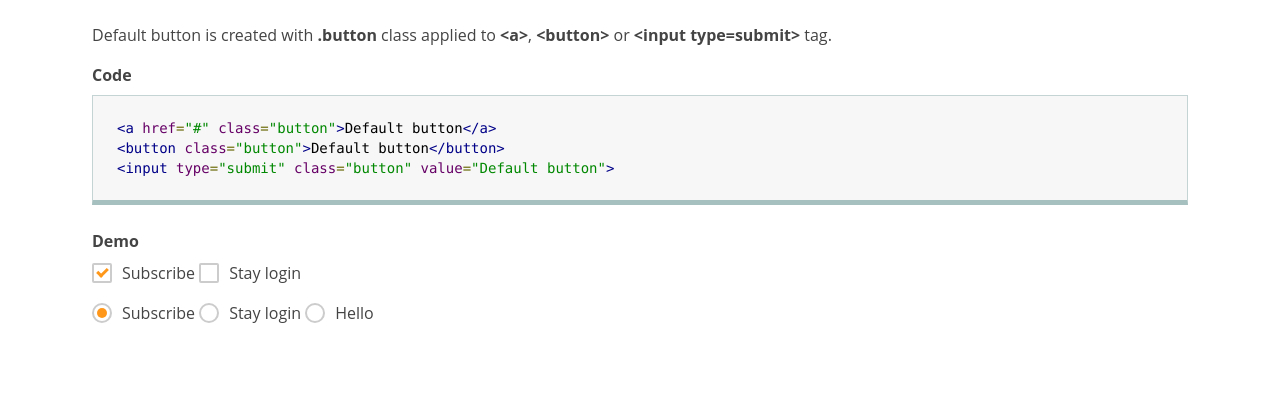
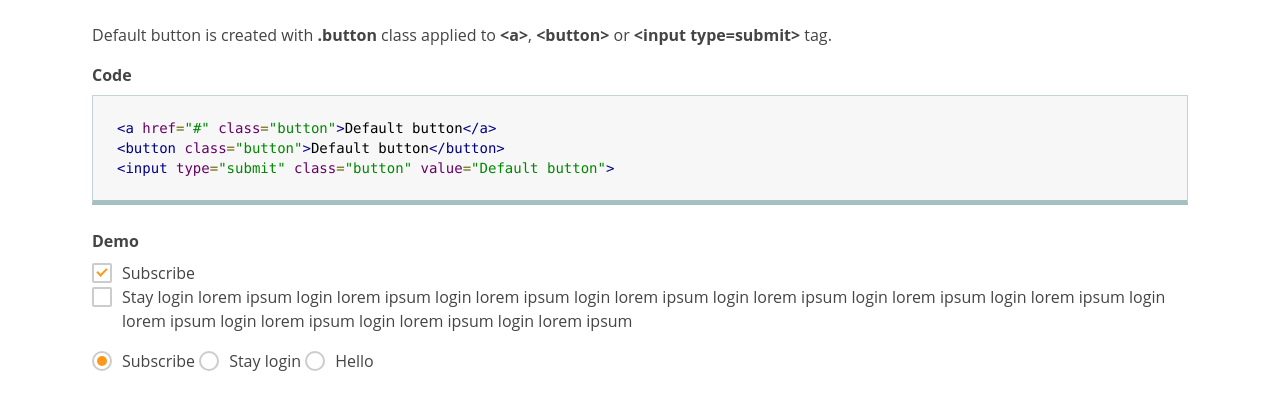
Before and after one commit to SubstanceDesign/SubDesign-Motor, a website: page _docs/checkbox-radio.html in a window 1280 px wide. Shown: the part 181-590 px from the top of the page. Drawn offline with Linux system fonts and the light colour scheme.

Commit message:
checkboxes fix for fractal

```diff
--- a/_docs/checkbox-radio.html
+++ b/_docs/checkbox-radio.html
@@ -74,7 +74,7 @@
           <p class="docs_subheading"><strong>Demo</strong></p>
           <p>
             <label class="checkbox"><input type="checkbox" checked><span>Subscribe</span></label>
-            <label class="checkbox"><input type="checkbox"><span>Stay login</span></label>
+            <label class="checkbox"><input type="checkbox"><span>Stay login lorem ipsum login lorem ipsum login lorem ipsum login lorem ipsum login lorem ipsum login lorem ipsum login lorem ipsum login lorem ipsum login lorem ipsum login lorem ipsum login lorem ipsum</span></label>
           </p>
           <p>
             <label class="radio"><input type="radio" name="radio-1" checked><span>Subscribe</span></label>
--- a/_source/config.scss
+++ b/_source/config.scss
@@ -205,3 +205,4 @@ $text-input_border-width: 2px;
 $checkbox_size: 20px;
 $checkbox_border-width: 2px;
 $checkbox_border-radius: 2px;
+$checkbox_font-size: $base_font-size;
--- a/_source/core/inputs/scss/checkbox-radio-mixins.scss
+++ b/_source/core/inputs/scss/checkbox-radio-mixins.scss
@@ -5,7 +5,14 @@
 // Add common text input styles
 @mixin add_checkbox-radio_styles($type, $size) {
 
+  $label_height: $checkbox_font-size * $base_line-height;
+
+  display: inline-block;
+  min-height: $size;
   padding-left: $size * 1.5;
+  @if $size > $label_height {
+    padding-top: ($size - $label_height) / 2
+  }
 
   input[type=#{$type}] {
     position: absolute;
@@ -16,6 +23,7 @@
     cursor: pointer;
     position: relative;
     display: inline-block;
+    font-size: $checkbox_font-size;
   }
 
   input[type=#{$type}] + span:before {
@@ -25,8 +33,8 @@
     height: $size;
     box-sizing: border-box;
     position: absolute;
-    top: ($base_font-size * $base_line-height - $size) / 2;
-    left: - $size * 1.5;
+    top: round(($base_font-size * $base_line-height - $size) / 2);
+    left: round(- $size * 1.5);
     border: $checkbox_border-width solid;
   }
 
@@ -60,11 +68,12 @@
   input[type=checkbox] + span:after {
     width: $size * 0.4;
     height: $size * 0.2;
-    top: ($base_font-size * $base_line-height - $size) / 2 + $size * 0.25;
-    left: - $size * 1.5 + $size * 0.25;
+    top: round(($base_font-size * $base_line-height - $size) / 2 + $size * 0.25);
+    left: round(- $size * 1.5 + $size * 0.25);
+    transform-origin: center;
     transform: rotate(-45deg);
-    border-bottom: 3px solid $inner;
-    border-left: 3px solid $inner;
+    border-bottom: round($size * 0.1) solid $inner;
+    border-left: round($size * 0.1) solid $inner;
   }
 
   input[type=checkbox].error + span:before {
@@ -90,10 +99,16 @@
   }
 
   input[type=radio] + span:after {
-    width: $size / 2;
-    height: $size / 2;
-    top: ($base_font-size * $base_line-height - $size) / 2 + $size / 4;
-    left: - $size * 1.5 + $size / 4;
+
+    $position_offset: round($size / 4);
+    $top: round(($base_font-size * $base_line-height - $size) / 2) + $position_offset;
+    $inner_size: $size - round($size / 4)*2;
+
+    width: $inner_size;
+    height: $inner_size;
+
+    top: $top;
+    left: round(- $size * 1.5) + $position_offset;
     border-radius: 100%;
     background-color: $inner;
   }
```
Also changed, not shown: css/framework.css, 1 other file.
